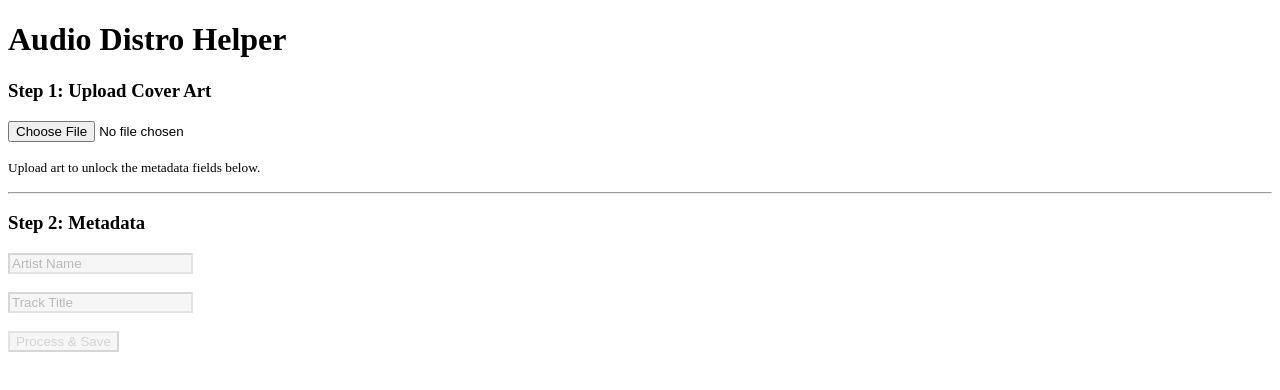
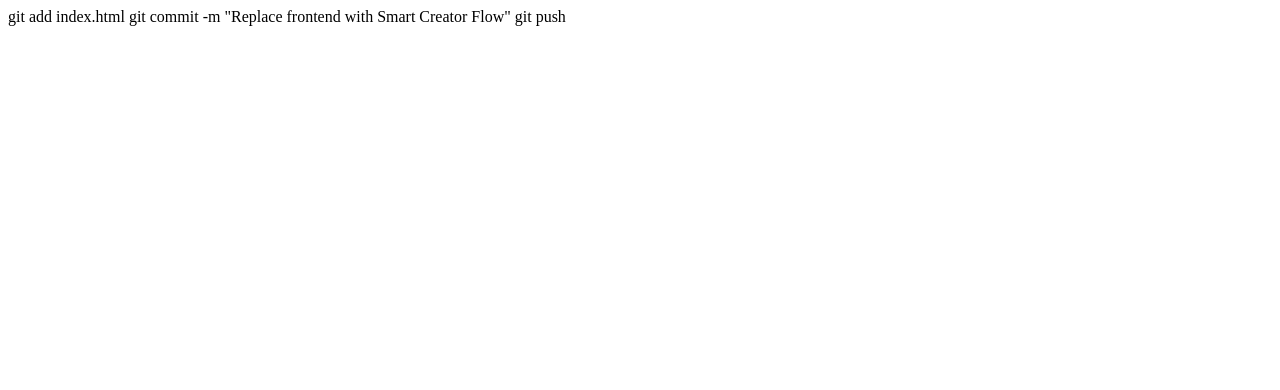
Before and after one commit to xboggdan/distro-ai-poc, a plain HTML site: page index.html in a window 1280 px wide. Drawn offline with Linux system fonts and the light colour scheme.

Commit message:
Update index.html

```diff
--- a/index.html
+++ b/index.html
@@ -1,39 +1,3 @@
-<!DOCTYPE html>
-<html lang="en">
-<head>
-    <meta charset="UTF-8">
-    <meta name="viewport" content="width=device-width, initial-scale=1.0">
-    <title>Audio Metadata Tool</title>
-    <style>
-        /* Simple styling to show the 'locked' state visually */
-        .locked-state {
-            opacity: 0.5;
-            pointer-events: none;
-            background-color: #eee;
-        }
-    </style>
-</head>
-<body>
-    <h1>Audio Distro Helper</h1>
-
-    <div id="cover-section">
-        <h3>Step 1: Upload Cover Art</h3>
-        <input type="file" id="cover-art-upload" accept="image/png, image/jpeg">
-        <p><small>Upload art to unlock the metadata fields below.</small></p>
-    </div>
-
-    <hr>
-
-    <div id="metadata-section">
-        <h3>Step 2: Metadata</h3>
-        <input type="text" class="metadata-field locked-state" placeholder="Artist Name" disabled>
-        <br><br>
-        <input type="text" class="metadata-field locked-state" placeholder="Track Title" disabled>
-        <br><br>
-        <button id="save-btn" class="metadata-field locked-state" disabled>Process & Save</button>
-    </div>
-
-    <script src="./app.js"></script>
-    <script src="./CoverArtWizard.js"></script>
-</body>
-</html>
+git add index.html
+git commit -m "Replace frontend with Smart Creator Flow"
+git push
```
